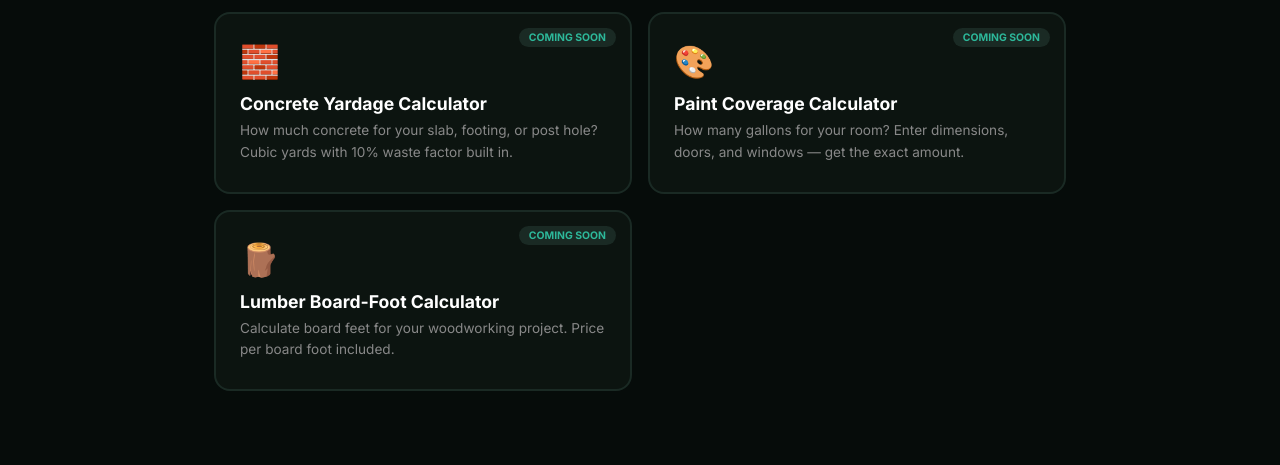
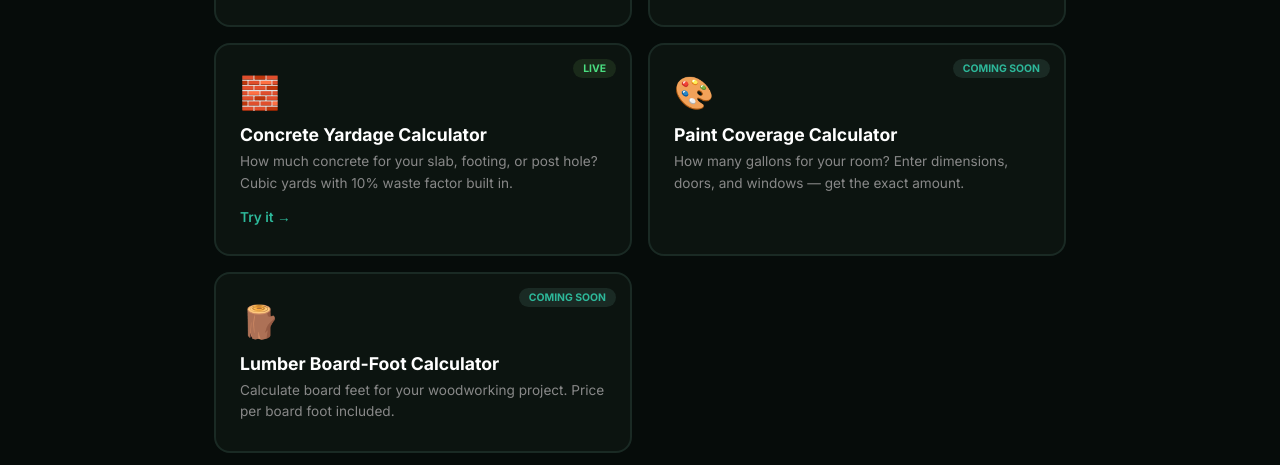
Before and after one commit to GabrielDancause/ijustwantto-live, an Astro site: page / in a window 1280 px wide. Shown: the part 674-1139 px from the top of the page. Built offline with nearby package versions, Linux system fonts and the light colour scheme; Astro itself is replaced by a stand-in of ours.

Commit message:
Mark newly built tools as LIVE on homepage

```diff
--- a/src/pages/index.astro
+++ b/src/pages/index.astro
@@ -2,11 +2,11 @@
 import BaseHead from '../layouts/BaseHead.astro';
 
 const tools = [
-  { emoji: "🔥", name: "BMR & TDEE Calculator", desc: "How many calories do you actually burn? Calculate your basal metabolic rate and total daily energy expenditure.", soon: true },
-  { emoji: "🏋️", name: "One Rep Max (1RM)", desc: "Estimate your max lift from any rep range. Supports Epley, Brzycki, and Lombardi formulas.", soon: true },
+  { emoji: "🔥", name: "BMR & TDEE Calculator", slug: "/bmr-calculator", desc: "How many calories do you actually burn? Calculate your basal metabolic rate and total daily energy expenditure." },
+  { emoji: "🏋️", name: "One Rep Max (1RM)", slug: "/one-rep-max", desc: "Estimate your max lift from any rep range. Supports Epley, Brzycki, and Lombardi formulas." },
   { emoji: "💧", name: "Hydration Target", desc: "How much water should you drink? Personalized daily target based on weight, activity, and climate.", soon: true },
   { emoji: "🥩", name: "Macro Splitter", desc: "Hit your protein, carb, and fat targets. Split macros by meal count and see grams per meal.", soon: true },
-  { emoji: "🧱", name: "Concrete Yardage Calculator", desc: "How much concrete for your slab, footing, or post hole? Cubic yards with 10% waste factor built in.", soon: true },
+  { emoji: "🧱", name: "Concrete Yardage Calculator", slug: "/concrete-calculator", desc: "How much concrete for your slab, footing, or post hole? Cubic yards with 10% waste factor built in." },
   { emoji: "🎨", name: "Paint Coverage Calculator", desc: "How many gallons for your room? Enter dimensions, doors, and windows — get the exact amount.", soon: true },
   { emoji: "🪵", name: "Lumber Board-Foot Calculator", desc: "Calculate board feet for your woodworking project. Price per board foot included.", soon: true },
 ];
@@ -33,7 +33,11 @@ const tools = [
     .card .emoji { font-size: 2rem; margin-bottom: 12px; display: block; }
     .card h2 { font-size: 1.1rem; font-weight: 700; color: #fff; margin-bottom: 6px; }
     .card p { font-size: 0.85rem; color: #888; line-height: 1.6; }
+    a.card { text-decoration: none; color: inherit; cursor: pointer; transition: border-color 0.2s, transform 0.2s, box-shadow 0.2s; }
+    a.card:hover { border-color: #2DB89A; transform: translateY(-3px); box-shadow: 0 8px 30px rgba(45,184,154,0.1); }
+    .arrow { color: #2DB89A; font-size: 0.85rem; margin-top: 14px; display: inline-block; font-weight: 600; }
     .badge { position: absolute; top: 14px; right: 14px; background: #1a2a24; color: #2DB89A; font-size: 0.65rem; font-weight: 700; padding: 3px 10px; border-radius: 20px; }
+    .live-badge { background: #1a2a1a; color: #4ade80; }
     .footer { text-align: center; padding: 40px 24px; font-size: 0.78rem; color: #333; border-top: 1px solid #0f1a15; }
     .footer a { color: #2DB89A; text-decoration: none; }
     @media (max-width: 600px) { .hero h1 { font-size: 2.2rem; } .hero { padding: 70px 20px 50px; } .grid { grid-template-columns: 1fr; } }
@@ -47,9 +51,17 @@ const tools = [
   </div>
 </div>
 <div class="grid">
-  {tools.map(t => (
+  {tools.map(t => t.slug ? (
+    <a class="card live" href={t.slug}>
+      <span class="badge live-badge">LIVE</span>
+      <span class="emoji">{t.emoji}</span>
+      <h2>{t.name}</h2>
+      <p>{t.desc}</p>
+      <span class="arrow">Try it →</span>
+    </a>
+  ) : (
     <div class="card">
-      {t.soon && <span class="badge">COMING SOON</span>}
+      <span class="badge">COMING SOON</span>
       <span class="emoji">{t.emoji}</span>
       <h2>{t.name}</h2>
       <p>{t.desc}</p>
```
